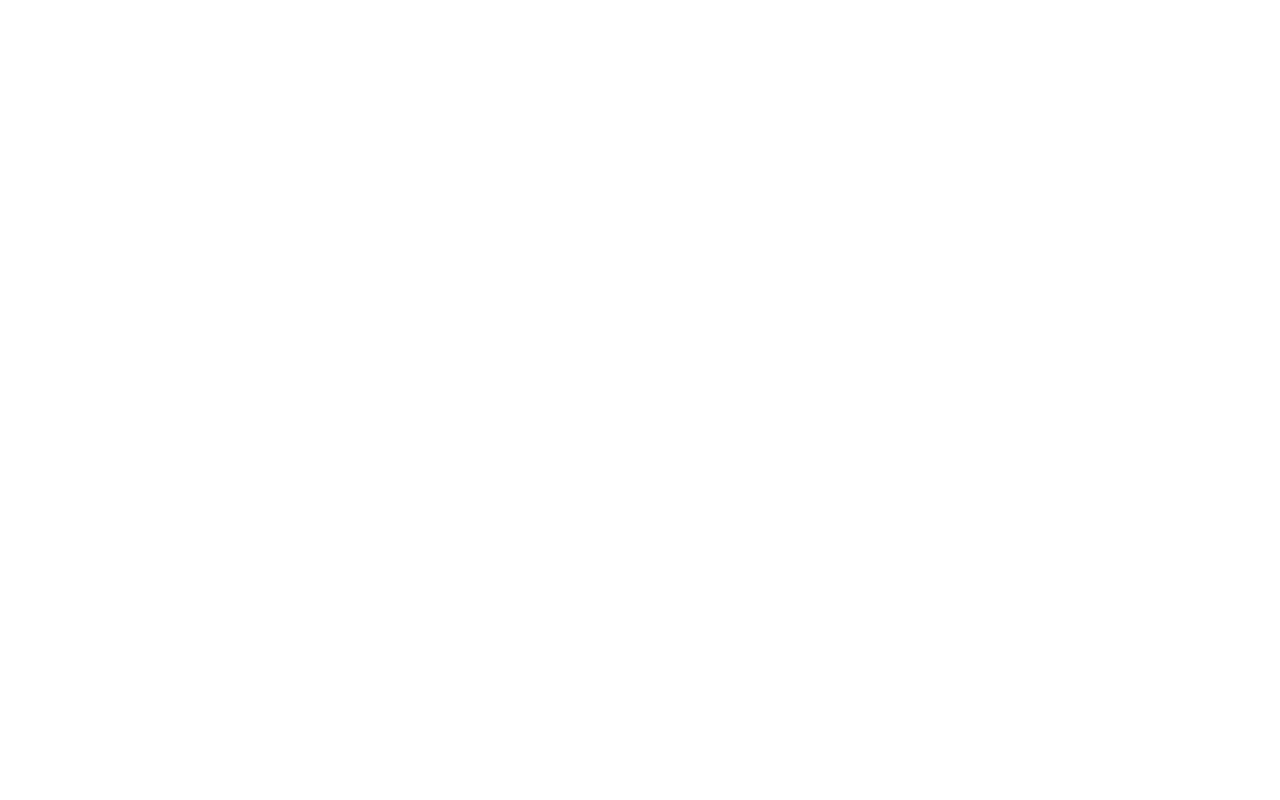
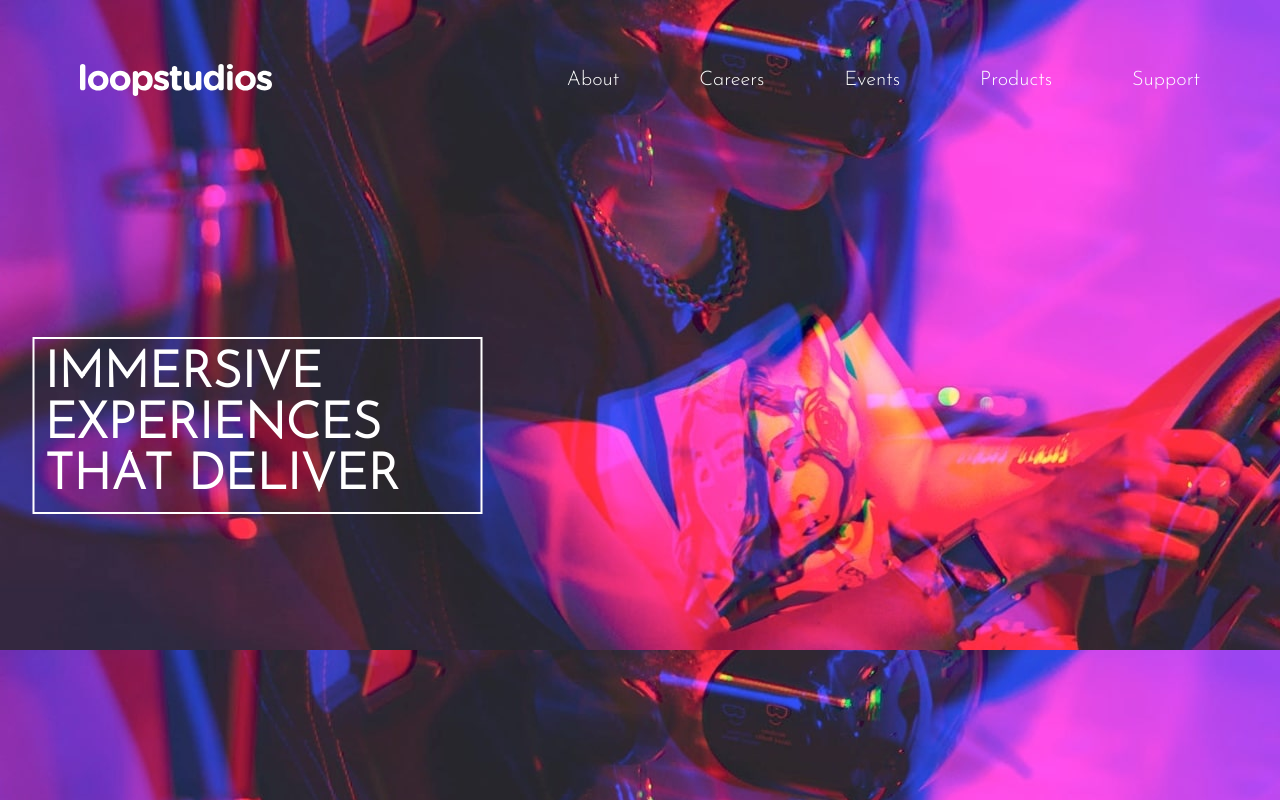
Before and after one commit to Douglaslima93/Loopstudios, a plain HTML site: page index.html in a window 1280 px wide. Drawn offline with Linux system fonts and the light colour scheme.

Commit message:
header concluido

```diff
--- /dev/null
+++ b/assets/css/header.css
@@ -0,0 +1,49 @@
+header {
+    width: 100%;
+    height: 100vh;
+    background-image: url('../img/desktop/image-hero.jpg');
+}
+
+.nav {
+    display: flex;
+    align-items: center;
+    justify-content: space-between;
+    height: 20vh;
+}
+
+.nav img {
+    margin-left: 80px;
+}
+
+.nav ul {
+    display: flex;
+    flex-direction: row;
+    justify-content: end;
+    align-items: center;
+
+}
+
+.nav ul li {
+    font-style: none;
+    list-style: none;
+}
+
+.nav ul li a {
+    text-decoration: none;
+    color: white;
+    margin-right: 80px;
+    font-size: 20px;
+}
+
+.experiencia {
+    width: 450px;
+    color: white;
+    margin: auto;
+    transform: translate(-85% , 100%);
+    border: 2px solid white;
+}
+
+.experiencia h1 {
+    font-size: 50px;
+    padding: 10px;
+}
--- /dev/null
+++ b/assets/css/html.css
@@ -0,0 +1,7 @@
+@import url('https://fonts.googleapis.com/css2?family=Alata&family=Josefin+Sans:wght@300&display=swap');
+
+* {
+    margin: 0; padding: 0; box-sizing: border-box;
+    font-family: 'Alata', sans-serif;
+    font-family: 'Josefin Sans', sans-serif;
+}
--- a/index.html
+++ b/index.html
@@ -1,12 +1,32 @@
 <!DOCTYPE html>
-<html lang="en">
+<html lang="pr-br">
 <head>
     <meta charset="UTF-8">
     <meta http-equiv="X-UA-Compatible" content="IE=edge">
     <meta name="viewport" content="width=device-width, initial-scale=1.0">
     <title>Loopstudios</title>
+    <link rel="stylesheet" href="./assets/css/html.css">
+    <link rel="stylesheet" href="./assets/css/header.css">
 </head>
 <body>
 
+    <header>
+        <nav class="nav">
+            <img src="./assets/img/logo.svg">
+            <div class="menu">
+                <ul>
+                    <li><a href="#about">About</a></li>
+                    <li><a href="#careers">Careers</a></li>
+                    <li><a href="#events">Events</a></li>
+                    <li><a href="#products">Products</a></li>
+                    <li><a href="#support">Support</a></li>
+                </ul>
+            </div>
+        </nav>
+        <div class="experiencia">
+            <h1>IMMERSIVE EXPERIENCES THAT DELIVER</h1>
+        </div>
+    </header>
+
 </body>
 </html>
```
